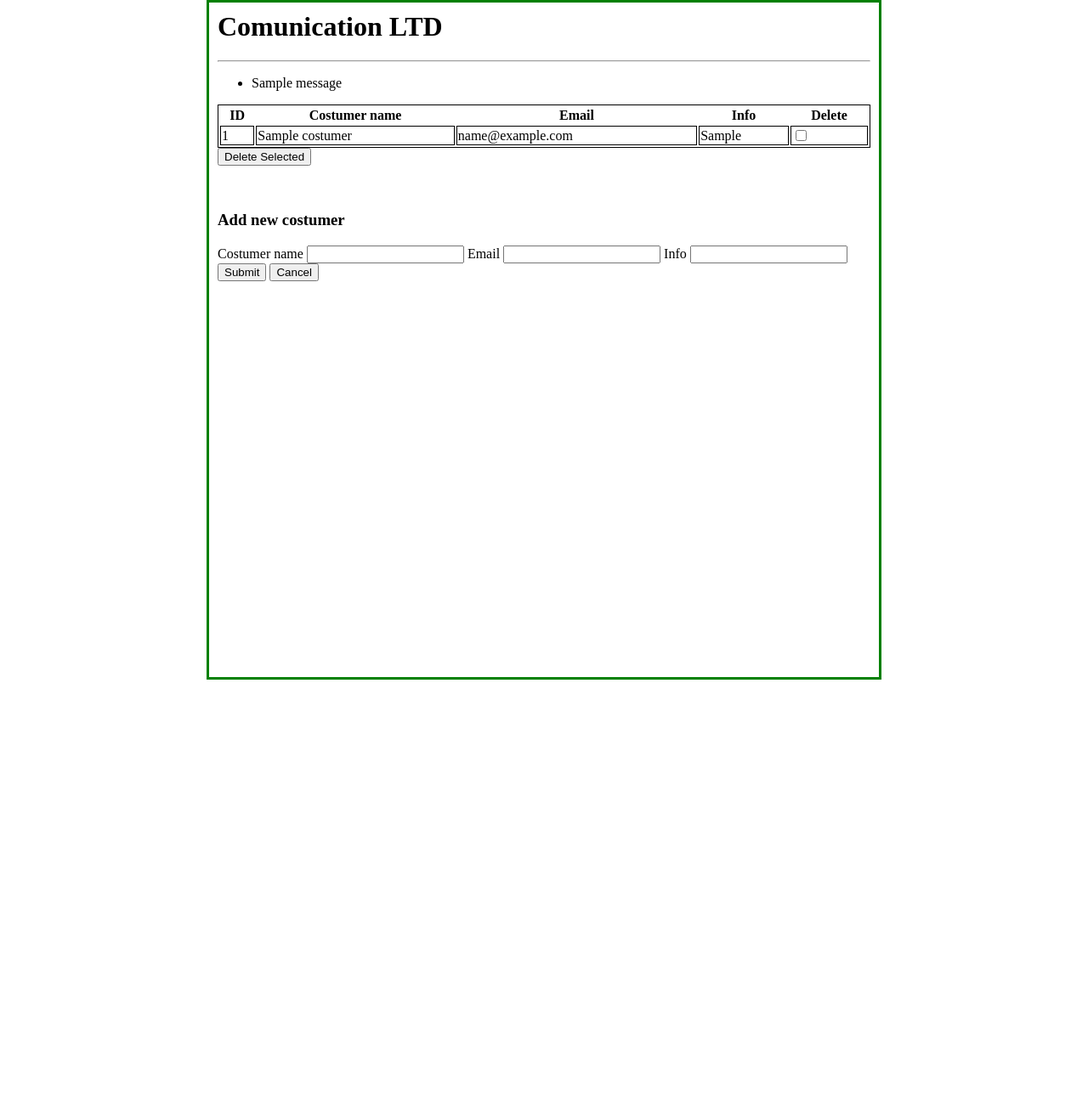
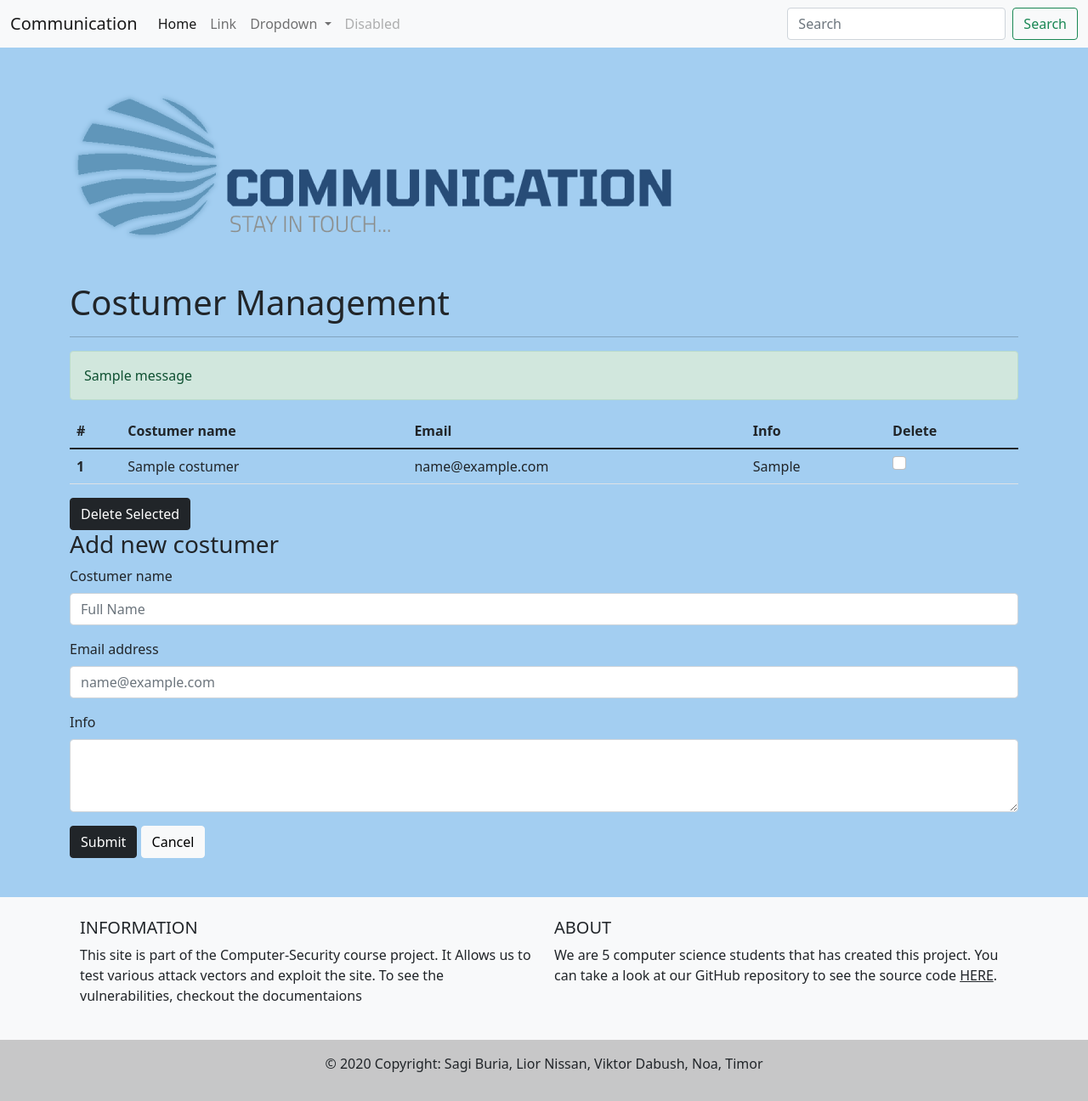
Before and after one commit to Sagi313/computerSecurity, a Django app: page / in a window 1280 px wide. Shown: the whole page at 85% size. Before the commit the page ends 800 px from the top, so only its background shows below. Run offline with Django 3.2, Linux system fonts and the light colour scheme; a user stored in the database is signed in; tables that the repository leaves empty hold one stand-in row (values such as "Sample post"); one stand-in notice (Sample message) is shown.

Commit message:
Added BootStap styling to to site

```diff
--- a/webApp/static/webApp/base.css
+++ b/webApp/static/webApp/base.css
@@ -1,10 +1,13 @@
 body {
-  margin: auto;
-  width: 60%;
-  border: 3px solid green;
-  padding: 10px;
+  background-color: #A3CEF1;
+  height: 1000px;
 }
 
-table, tr, td {
-  border: 1px solid black;
+.container {
+  min-height:100%;
 }
+
+.logo-img{
+  padding-top: 50px;
+  padding-bottom: 50px;
+}
--- a/webApp/templates/webApp/base.html
+++ b/webApp/templates/webApp/base.html
@@ -1,15 +1,63 @@
+<!doctype html>
+
 <html>
     <head>
+    <link href="https://cdn.jsdelivr.net/npm/bootstrap@5.1.3/dist/css/bootstrap.min.css" rel="stylesheet" integrity="sha384-1BmE4kWBq78iYhFldvKuhfTAU6auU8tT94WrHftjDbrCEXSU1oBoqyl2QvZ6jIW3" crossorigin="anonymous">
+     <meta charset="utf-8">
+    <meta name="viewport" content="width=device-width, initial-scale=1">
+
       {% load static %}
-    <title>{% block title %}Comunication_LTD{% endblock %}</title>
+        <title>{% block title %}Communication_LTD{% endblock %}</title>
       {% if user.is_authenticated == false %}
         <meta http-equiv="refresh" content="1; URL=/login" />
       {% endif %}
     </head>
     <link rel="stylesheet" href="{% static 'webApp/base.css' %}" />
+
+
+  <nav class="navbar navbar-expand-lg navbar-light bg-light">
+  <div class="container-fluid">
+    <a class="navbar-brand" href="#">Communication</a>
+    <button class="navbar-toggler" type="button" data-bs-toggle="collapse" data-bs-target="#navbarSupportedContent" aria-controls="navbarSupportedContent" aria-expanded="false" aria-label="Toggle navigation">
+      <span class="navbar-toggler-icon"></span>
+    </button>
+    <div class="collapse navbar-collapse" id="navbarSupportedContent">
+      <ul class="navbar-nav me-auto mb-2 mb-lg-0">
+        <li class="nav-item">
+          <a class="nav-link active" aria-current="page" href="#">Home</a>
+        </li>
+        <li class="nav-item">
+          <a class="nav-link" href="#">Link</a>
+        </li>
+        <li class="nav-item dropdown">
+          <a class="nav-link dropdown-toggle" href="#" id="navbarDropdown" role="button" data-bs-toggle="dropdown" aria-expanded="false">
+            Dropdown
+          </a>
+          <ul class="dropdown-menu" aria-labelledby="navbarDropdown">
+            <li><a class="dropdown-item" href="#">Action</a></li>
+            <li><a class="dropdown-item" href="#">Another action</a></li>
+            <li><hr class="dropdown-divider"></li>
+            <li><a class="dropdown-item" href="#">Something else here</a></li>
+          </ul>
+        </li>
+        <li class="nav-item">
+          <a class="nav-link disabled">Disabled</a>
+        </li>
+      </ul>
+      <form class="d-flex">
+        <input class="form-control me-2" type="search" placeholder="Search" aria-label="Search">
+        <button class="btn btn-outline-success" type="submit">Search</button>
+      </form>
+    </div>
+  </div>
+</nav>
+
+
+    <div class="container">
+        <img class="logo-img" src="{% static 'webApp/side-logo1.png' %}" alt="logo">
         <body>
-    <div id="content, name=" content, class="main">
-          <h1 className="page-title">{% block pageTitle %}{% endblock %}</h1>
+        <div id="content" name="content" class="main">
+              <h1 class="page-title">{% block pageTitle %}{% endblock %}</h1>
               <hr/>
               {% if user.is_authenticated %}
                 {% block content %} {% endblock %}
@@ -17,7 +65,47 @@
 
               {% block public_content %} {% endblock %}
         </div>
+        <script src="https://cdn.jsdelivr.net/npm/bootstrap@5.1.3/dist/js/bootstrap.bundle.min.js" integrity="sha384-ka7Sk0Gln4gmtz2MlQnikT1wXgYsOg+OMhuP+IlRH9sENBO0LRn5q+8nbTov4+1p" crossorigin="anonymous"></script>
+
+      </body>
     </div>
+
+<footer class="bg-light text-center text-lg-start">
+  <!-- Grid container -->
+  <div class="container p-4">
+    <!--Grid row-->
+    <div class="row">
+      <!--Grid column-->
+      <div class="col-lg-6 col-md-12 mb-4 mb-md-0">
+        <h5 class="text-uppercase">Information</h5>
+
+        <p>
+          This site is part of the Computer-Security course project. It
+            Allows us to test various attack vectors and exploit the site.
+            To see the vulnerabilities, checkout the documentaions
+        </p>
       </div>
-  </body>
+      <!--Grid column-->
+
+      <!--Grid column-->
+      <div class="col-lg-6 col-md-12 mb-4 mb-md-0">
+        <h5 class="text-uppercase">About</h5>
+        <p>
+          We are 5 computer science students that has created this project.
+            You can take a look at our GitHub repository to see the source
+            code <a href="https://github.com/Sagi313/computerSecurity" class="text-dark">HERE</a>.
+        </p>
+      </div>
+      <!--Grid column-->
+    </div>
+    <!--Grid row-->
+  </div>
+  <!-- Grid container -->
+
+  <!-- Copyright -->
+  <div class="text-center p-3" style="background-color: rgba(0, 0, 0, 0.2);">
+     <p class="text-dark">© 2020 Copyright: Sagi Buria, Lior Nissan, Viktor Dabush, Noa, Timor</p>
+  </div>
+  <!-- Copyright -->
+</footer>
 </html>
--- a/webApp/templates/webApp/index.html
+++ b/webApp/templates/webApp/index.html
@@ -1,56 +1,75 @@
-{% extends 'webApp/base.html' %} {% block title %}Comunication_LTD{% endblock %}
-{% block pageTitle %}Comunication LTD{% endblock %}
+{% extends 'webApp/base.html' %} {% block title %}Communication_LTD{% endblock %}
+{% block pageTitle %}Costumer Management{% endblock %}
 
 {% block content %}
 
 {% if messages %}
-    <ul class="messages">
         {% for message in messages %}
-            <li{% if message.tags %} class="{{ message.tags }}"{% endif %}>{{ message }}</li>
+            {% if message.tags == "success" %}
+                <div class="alert alert-success" role="alert">{{ message }}</div>
+            {% elif message.tags == "error" %}
+                <div class="alert alert-danger" role="alert">{{ message }}</div>
+            {% endif %}
         {% endfor %}
-    </ul>
 {% endif %}
 
 
 <form method="post" ,action="#">
     {% csrf_token %}
-    <table style="width:100%">
+    <table class="table">
+      <thead>
             <tr>
-            <th>ID</th>
-            <th>Costumer name</th>
-            <th>Email</th>
-            <th>Info</th>
-            <th>Delete</th>
+              <th scope="col">#</th>
+              <th scope="col">Costumer name</th>
+              <th scope="col">Email</th>
+              <th scope="col">Info</th>
+              <th scope="col">Delete</th>
             </tr>
+          </thead>
+        <tbody>
 
             {% for costumer in costumers %}
+
                 <tr>
-            <td>{{costumer.id}}</td>
+                  <th scope="row">{{costumer.id}}</th>
                   <td>{{costumer.name}}</td>
                   <td>{{costumer.email}}</td>
                   <td>{{costumer.info}}</td>
-            <td><input type="checkbox" name="delete-costumer_{{costumer.id}}"></button></td>
+                  <td><input type="checkbox" class="form-check-input mt-0" name="delete-costumer_{{costumer.id}}"></td>
                 </tr>
+
             {%endfor%}
+        </tbody>
     </table>
-    <button type="submit"  name="delete_costumers" value='delete_costumers'>Delete Selected</button>
+
+</div>
+    <button type="submit" class="btn btn-dark" name="delete_costumers" value='delete_costumers'>Delete Selected</button>
 </form>
 
 <br>
 <h3>Add new costumer</h3>
 <form method="post" ,action="#">
     {% csrf_token %}
-    <a>Costumer name</a>
-    <input type="text" name="costumer_name" maxlength='256' required>
+    <div class="form-input-fields">
+        <div class="mb-3">
+          <label for="exampleFormControlInput1" class="form-label">Costumer name</label>
+          <input type="text" class="form-control" id="exampleFormControlInput1" placeholder="Full Name" name="costumer_name" maxlength='256' required>
+        </div>
 
-    <a>Email</a>
-    <input type="email" name="costumer_email" maxlength='256' required>
+        <div class="mb-3">
+          <label for="exampleFormControlInput1" class="form-label">Email address</label>
+          <input type="email" class="form-control" id="exampleFormControlInput1" placeholder="name@example.com" name="costumer_email" maxlength='256' required>
+        </div>
 
-    <a>Info</a>
-    <input type="text" name="costumer_info" maxlength='256' required>
 
-    <button type="submit"  name="submit" value='submit_data'>Submit</button>
-    <button type="reset"  name="cancel" value='cancel_form'>Cancel</button>
+        <div class="mb-3">
+          <label for="exampleFormControlTextarea1" class="form-label">Info</label>
+          <textarea class="form-control" id="exampleFormControlTextarea1" rows="3" name="costumer_info" maxlength='256' required></textarea>
+        </div>
+
+        <button type="submit" class="btn btn-dark" name="submit" value='submit_data'>Submit</button>
+        <button type="reset" class="btn btn-light" name="cancel" value='cancel_form'>Cancel</button>
+    </div>
 </form>
 
 {% endblock %}
--- a/webApp/views.py
+++ b/webApp/views.py
@@ -28,7 +28,6 @@ def index(response):
             new_costumer.save()
 
             messages.success(response, f'Costumer {new_costumer.name} added succuessfully')
-
 
         if response.POST.get("delete_costumers"):
             for key in response.POST:
```
Also changed, not shown: webApp/static/webApp/side-logo1.png (added), 1 other file. Lines whose indentation alone changed are shown as unchanged.
